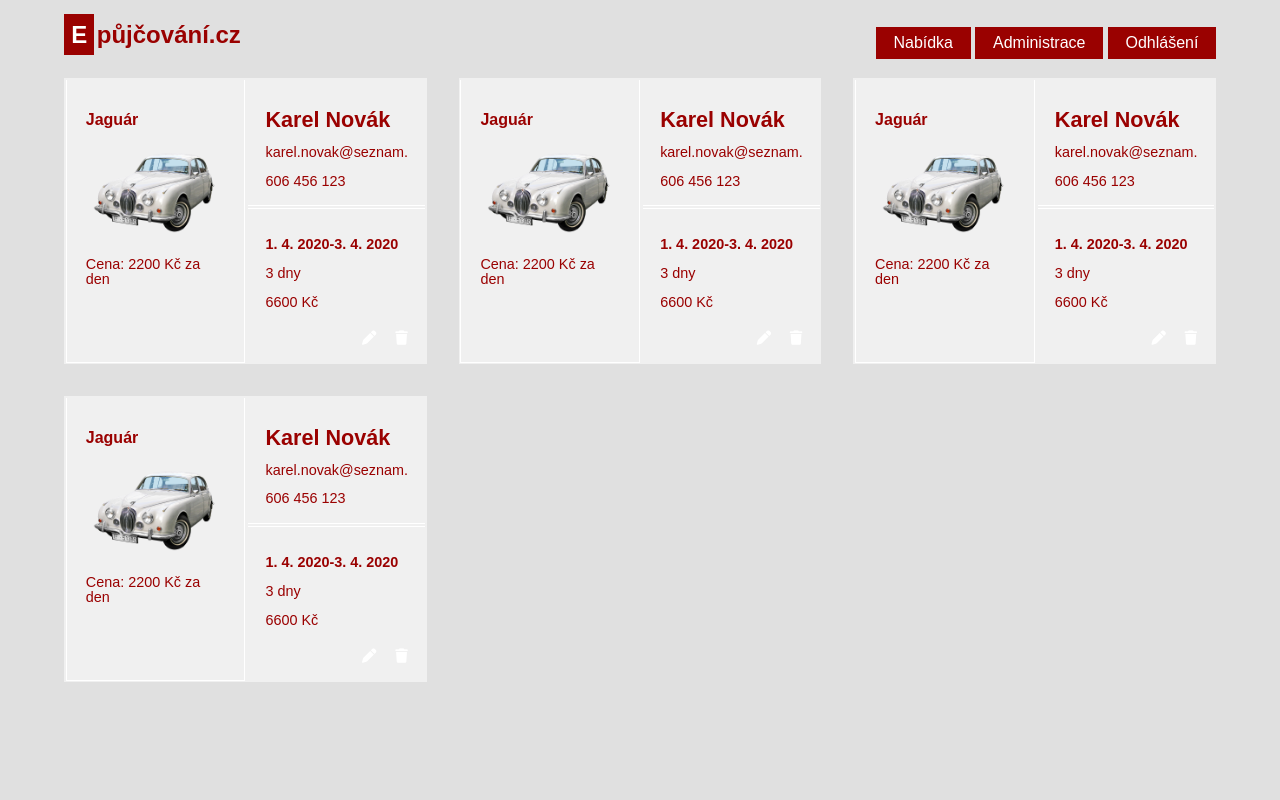
After one commit to ceskyDJ/epujcovani, a PHP site: page /vypujcky-administrace.php in a window 1280 px wide. The commit adds this page. Run offline with PHP 8.4, Linux system fonts and the light colour scheme; some libraries are stand-ins or nearby versions.

Commit message:
Added template for rent administration

```diff
--- a/www/css/styles.css
+++ b/www/css/styles.css
@@ -71,7 +71,7 @@ body {
 
 body {
   background: #E0E0E0;
-  color: white;
+  color: #9A0100;
   font-family: sans-serif;
 }
 
@@ -95,7 +95,6 @@ a {
 }
 
 .main-heading {
-  color: #9A0100;
   font-weight: bold;
   font-size: 1.5em;
   padding: .3em 0;
@@ -149,7 +148,6 @@ a {
 }
 
 .content-heading {
-  color: #9A0100;
   font-size: 1.3em;
   font-weight: bold;
 }
@@ -179,24 +177,23 @@ a {
   }
 }
 
-.rent-offer-article {
+.section-article {
   background: #F0F0F0;
-  border: 1px solid white;
-  padding: .4em 1em;
 }
 
-.rent-offer-article:not(:first-child) {
+.section-article:not(:first-child) {
   margin-top: .2em;
 }
 
 @media screen and (min-width: 768px) {
-  .rent-offer-article {
-    /*max-width: 16em;*/
-  }
-
-  .rent-offer-article:not(:first-child) {
+  .section-article:not(:first-child) {
     margin-top: 0;
   }
+}
+
+.rent-offer-article {
+  border: 1px solid white;
+  padding: .4em 1em;
 }
 
 .rent-offer-header {
@@ -219,8 +216,11 @@ a {
 
 .car-price {
   color: #9A0100;
+  margin-top: 1em;
+}
+
+.rent-offer-section .car-price {
   font-size: .8em;
-  margin-top: 1em;
 }
 
 .car-order {
@@ -230,4 +230,90 @@ a {
   width: fit-content;
   padding: .4em .7em;
 }
+
+.done-rent-article {
+  display: grid;
+  grid-template-columns: 50% 50%;
+  padding: .1em;
+}
+
+.car-info {
+  border: 1px solid white;
+  border-top: none;
+  padding: 2em 1.2em;
+}
+
+.car-info .car-price {
+  font-size: .9em;
+}
+
+.car-name {
+  font-weight: bold;
+  margin-bottom: 1em;
+}
+
+.other-data {
+  display: grid;
+  flex-direction: column;
+  width: 100%;
+  grid-template-columns: 100%;
+  padding-left: .2em;
+  font-size: .9em;
+}
+
+.user-info {
+  border-bottom: 1px solid white;
+  margin-top: 2em;
+}
+
+.user-info,
+.rent-info {
+  padding: 0 1.2em 1.2em 1.2em;
+}
+
+.user-full-name {
+  font-weight: bold;
+  font-size: 1.5em;
+  white-space: nowrap;
+  overflow-x: scroll;
+  overflow-y: hidden;
+}
+
+.user-email {
+  overflow-x: scroll;
+  overflow-y: hidden;
+  margin: 1em 0;
+}
+
+.rent-info {
+  border-top: 1px solid white;
+  margin-top: .1em;
+  padding-top: 2em;
+}
+
+.rent-date {
+  white-space: nowrap;
+  overflow-x: scroll;
+  overflow-y: hidden;
+  font-weight: bold;
+}
+
+.rent-length {
+  margin: 1em 0;
+}
+
+.tools {
+  margin-top: 1.5em;
+  display: flex;
+  justify-content: flex-end;
+}
+
+.tools a:not(:last-child) {
+  margin-right: 1.3em;
+}
+
+.tools svg {
+  color: #9A0100;
+  font-size: 1.5em;
+}
 /* END content */
--- /dev/null
+++ b/www/vypujcky-administrace.php
@@ -0,0 +1,154 @@
+<?php
+
+declare(strict_types = 1);
+
+/**
+ * vypujcky-administrace.php
+ *
+ * @author Michal Šmahel (ceskyDJ) <admin@ceskydj.cz>
+ * @copyright (C) 2020-Současnost, Michal ŠMAHEL
+ */
+?>
+<!doctype html>
+
+
+<html lang="cs">
+<head>
+    <meta charset="UTF-8">
+    <meta name="viewport" content="width=device-width, user-scalable=no, initial-scale=1.0">
+    <meta http-equiv="X-UA-Compatible" content="ie=edge">
+    <meta name="author" content="Michal ŠMAHEL (ceskyDJ)" />
+    <title>ŠMAHEL - ePujcovani.cz</title>
+    <link rel="stylesheet" href="css/styles.css" type="text/css" />
+</head>
+
+
+<body>
+<header class="page-header">
+    <h1 class="main-heading">epůjčování.cz</h1>
+
+    <nav class="main-menu">
+        <ul class="menu-list">
+            <li class="menu-item"><a href="index.php" class="menu-link">Nabídka</a></li>
+            <li class="menu-item"><a href="vypujcky-administrace.php" class="menu-link">Administrace</a></li>
+            <li class="menu-item"><a href="#" class="menu-link">Odhlášení</a></li>
+        </ul>
+    </nav>
+</header>
+
+
+<main class="page-content">
+    <section class="content-section">
+        <article class="section-article done-rent-article">
+            <div class="car-info">
+                <h3 class="car-name">Jaguár</h3>
+                <img src="img/2.png" alt="Ilustrační fotografie: Jaguár" class="car-image" />
+                <p class="car-price">Cena: 2200 Kč za den</p>
+            </div>
+
+            <div class="other-data">
+                <div class="user-info">
+                    <h3 class="user-full-name">Karel Novák</h3>
+                    <p class="user-email">karel.novak@seznam.cz</p>
+                    <p class="user-phone">606 456 123</p>
+                </div>
+
+                <div class="rent-info">
+                    <h3 class="rent-date">1. 4. 2020-3. 4. 2020</h3>
+                    <p class="rent-length">3 dny</p>
+                    <p class="rent-price">6600 Kč</p>
+
+                    <div class="tools">
+                        <a href="#" class="edit-rent"><i class="fas fa-pen"></i></a>
+                        <a href="#" class="delete-rent"><i class="fas fa-trash"></i></a>
+                    </div>
+                </div>
+            </div>
+        </article>
+
+        <article class="section-article done-rent-article">
+            <div class="car-info">
+                <h3 class="car-name">Jaguár</h3>
+                <img src="img/2.png" alt="Ilustrační fotografie: Jaguár" class="car-image" />
+                <p class="car-price">Cena: 2200 Kč za den</p>
+            </div>
+
+            <div class="other-data">
+                <div class="user-info">
+                    <h3 class="user-full-name">Karel Novák</h3>
+                    <p class="user-email">karel.novak@seznam.cz</p>
+                    <p class="user-phone">606 456 123</p>
+                </div>
+
+                <div class="rent-info">
+                    <h3 class="rent-date">1. 4. 2020-3. 4. 2020</h3>
+                    <p class="rent-length">3 dny</p>
+                    <p class="rent-price">6600 Kč</p>
+
+                    <div class="tools">
+                        <a href="#" class="edit-rent"><i class="fas fa-pen"></i></a>
+                        <a href="#" class="delete-rent"><i class="fas fa-trash"></i></a>
+                    </div>
+                </div>
+            </div>
+        </article>
+
+        <article class="section-article done-rent-article">
+            <div class="car-info">
+                <h3 class="car-name">Jaguár</h3>
+                <img src="img/2.png" alt="Ilustrační fotografie: Jaguár" class="car-image" />
+                <p class="car-price">Cena: 2200 Kč za den</p>
+            </div>
+
+            <div class="other-data">
+                <div class="user-info">
+                    <h3 class="user-full-name">Karel Novák</h3>
+                    <p class="user-email">karel.novak@seznam.cz</p>
+                    <p class="user-phone">606 456 123</p>
+                </div>
+
+                <div class="rent-info">
+                    <h3 class="rent-date">1. 4. 2020-3. 4. 2020</h3>
+                    <p class="rent-length">3 dny</p>
+                    <p class="rent-price">6600 Kč</p>
+
+                    <div class="tools">
+                        <a href="#" class="edit-rent"><i class="fas fa-pen"></i></a>
+                        <a href="#" class="delete-rent"><i class="fas fa-trash"></i></a>
+                    </div>
+                </div>
+            </div>
+        </article>
+
+        <article class="section-article done-rent-article">
+            <div class="car-info">
+                <h3 class="car-name">Jaguár</h3>
+                <img src="img/2.png" alt="Ilustrační fotografie: Jaguár" class="car-image" />
+                <p class="car-price">Cena: 2200 Kč za den</p>
+            </div>
+
+            <div class="other-data">
+                <div class="user-info">
+                    <h3 class="user-full-name">Karel Novák</h3>
+                    <p class="user-email">karel.novak@seznam.cz</p>
+                    <p class="user-phone">606 456 123</p>
+                </div>
+
+                <div class="rent-info">
+                    <h3 class="rent-date">1. 4. 2020-3. 4. 2020</h3>
+                    <p class="rent-length">3 dny</p>
+                    <p class="rent-price">6600 Kč</p>
+
+                    <div class="tools">
+                        <a href="#" class="edit-rent"><i class="fas fa-pen"></i></a>
+                        <a href="#" class="delete-rent"><i class="fas fa-trash"></i></a>
+                    </div>
+                </div>
+            </div>
+        </article>
+    </section>
+</main>
+
+<script src="https://kit.fontawesome.com/7d2f55cfde.js" crossorigin="anonymous"></script>
+</body>
+</html>
```
Also changed, not shown: www/index.php (+10 -9 lines).
